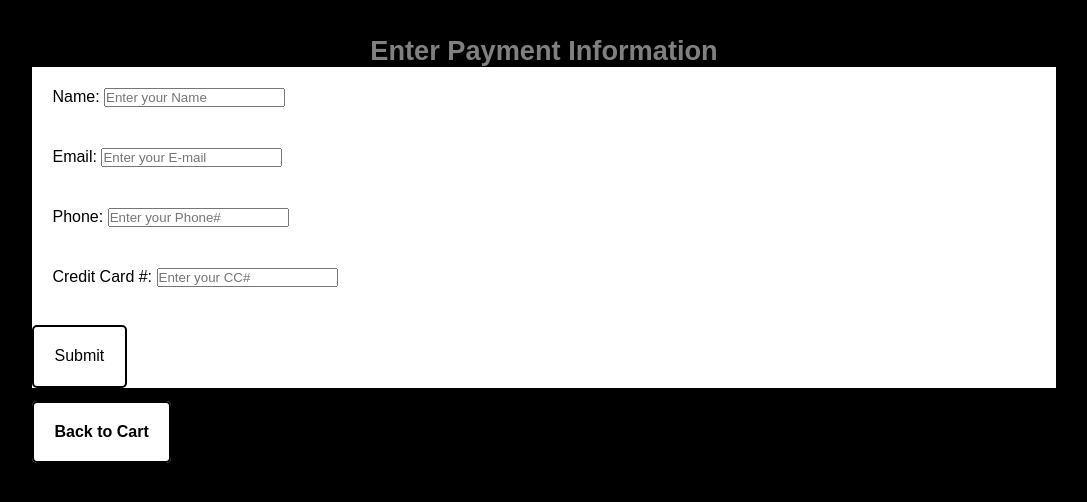
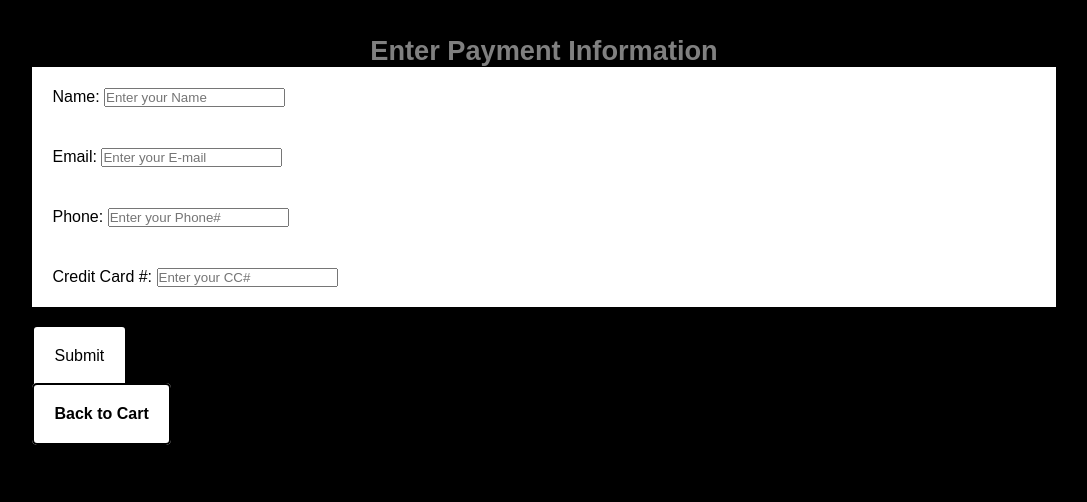
Before and after one commit to ShellYanez/MadeToOrder.github.io, a PHP site: page /checkout.php in a window 1280 px wide. Shown: the part 282-784 px from the top of the page, without its empty margins (96-1183 px from the left). Run offline with PHP 8.4, Linux system fonts and the light colour scheme; data that the repository does not hold is empty.

Commit message:
Add files via upload

```diff
--- a/cart.php
+++ b/cart.php
@@ -157,7 +157,7 @@ $total_quantity = mysqli_fetch_assoc($total_quantity_query)['total_quantity'] ??
             <?php
                if ($total > 0)
                {
-                   echo"
+                   echo
                    <div class=table_bottom id='total'>
                        <a href='menu.php' class = 'bottom_btn'>Continue Shopping</a>
                        <a href='' class='bottom_btn'>Cart Total: $<span>$total</span></p>
--- a/checkout.php
+++ b/checkout.php
@@ -158,8 +158,6 @@ $total_quantity = mysqli_fetch_assoc($total_quantity_query)['total_quantity'] ??
                <br>
                <br>
                 <h3 class="text-center" style="color: grey;"> Enter Payment Information</h3>
-
-                <div style="background-color: white;">
                 <div class="form-group">
                     <label for="customer_name" style>Name:</label>
                     <input type="text" placeholder="Enter your Name" name="customer_name"  required>
@@ -178,11 +176,9 @@ $total_quantity = mysqli_fetch_assoc($total_quantity_query)['total_quantity'] ??
                 </div>
                 <br>
                 <input type="submit" name="place_order" class="btn form-group" placeholder="Place Order">
-                </div>
             </form>
             <br>
-            <br>
-            <a href="cart.php" class="btn form-group style="background-color: white;"">Back to Cart</a>
+            <a href="cart.php" class="btn form-group">Back to Cart</a>
         </div>
     </section>
 </body>
```
